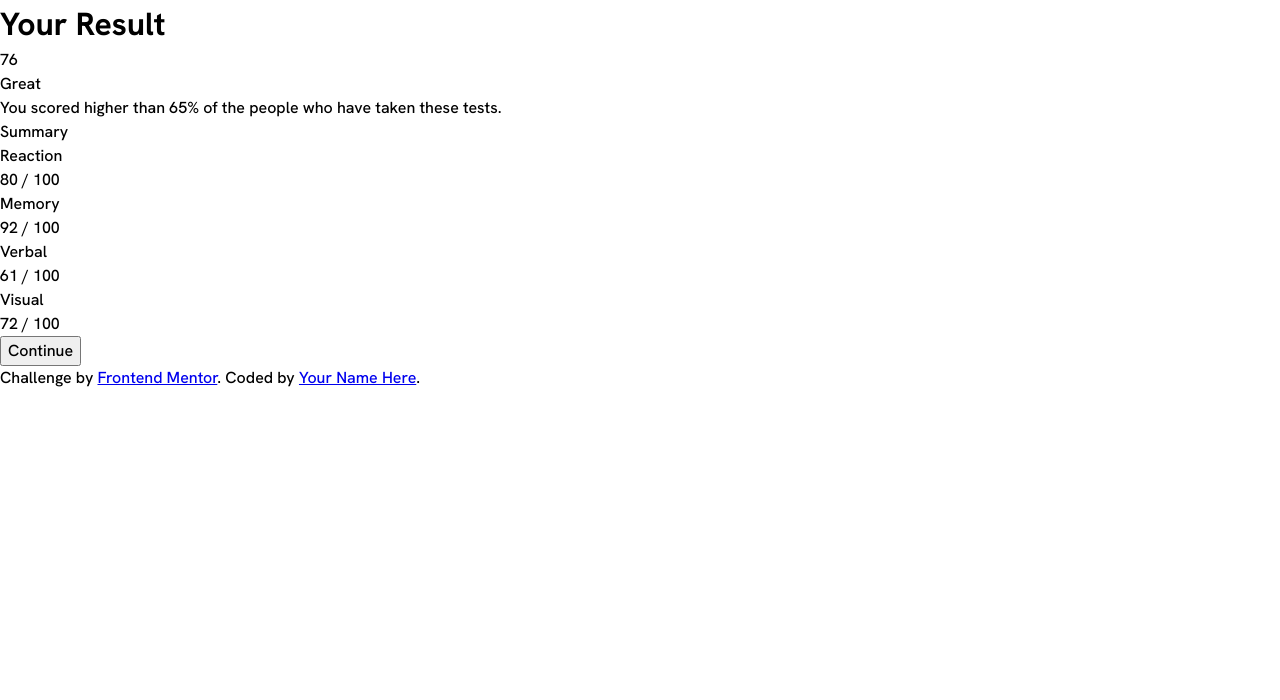
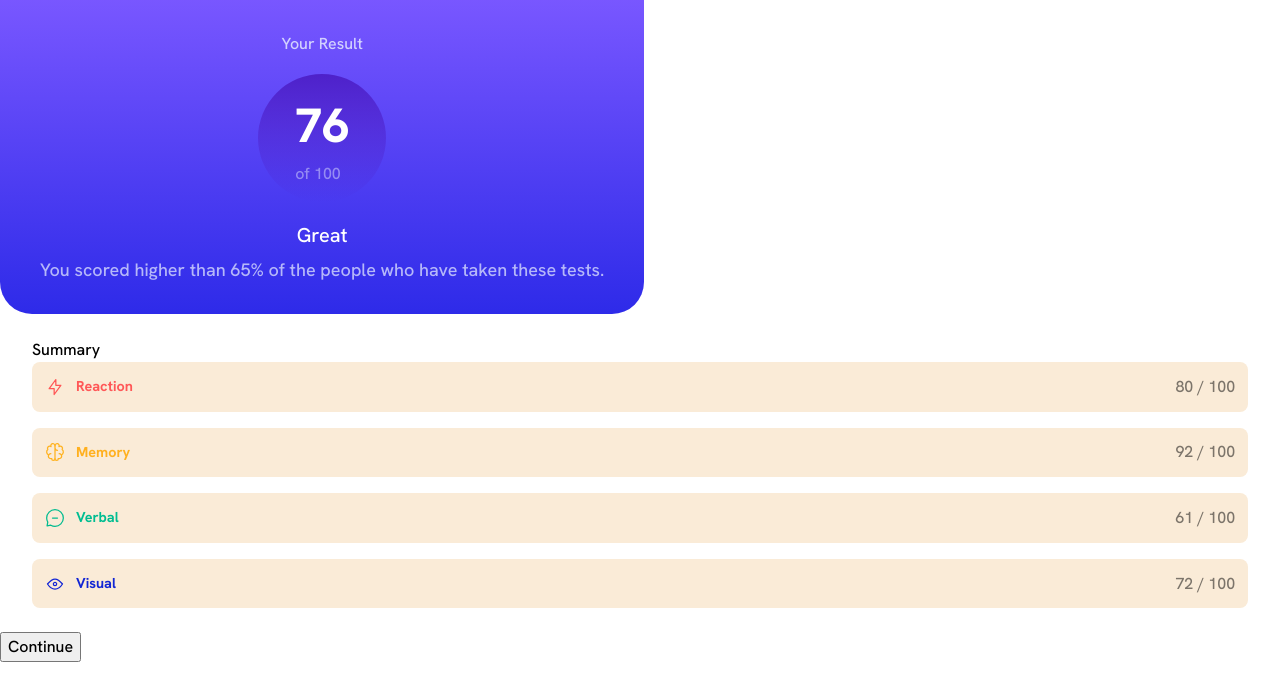
Before and after one commit to millard2santos/results-summary-component, a plain HTML site: page index.html in a window 1280 px wide. Drawn offline with Linux system fonts and the light colour scheme.

Commit message:
summary section

```diff
--- a/index.html
+++ b/index.html
@@ -18,45 +18,76 @@
 
 <body>
 
+  <section class="main">
     <h1>Your Result</h1>
     <div class="score">
       <p class="actual__score">76</p>
-    <p class="max__score"></p>
+      <p class="total__score"> of 100</p>
     </div>
 
     <div class="info">
       <p class="state">Great</p>
       <p class="state__info"> You scored higher than 65% of the people who have taken these tests.</p>
     </div>
+  </section>
 
   <section class="results">
     <p class="summary">Summary</p>
 
 
+    <article class="hold__results">
       <div class="category">
+        <div class="flex_split">
+          <svg xmlns="http://www.w3.org/2000/svg" width="20" height="20" fill="none" viewBox="0 0 20 20">
+            <path stroke="#F55" stroke-linecap="round" stroke-linejoin="round" stroke-width="1.25"
+              d="M10.833 8.333V2.5l-6.666 9.167h5V17.5l6.666-9.167h-5Z" />
+          </svg>
           <p class="category__name">Reaction</p>
+        </div>
         <p class="category__result"><span>80</span> / 100</p>
       </div>
       <div class="category">
+        <div class="flex_split">
+          <svg xmlns="http://www.w3.org/2000/svg" width="20" height="20" fill="none" viewBox="0 0 20 20">
+            <path stroke="#FFB21E" stroke-linecap="round" stroke-linejoin="round" stroke-width="1.25"
+              d="M5.833 11.667a2.5 2.5 0 1 0 .834 4.858" />
+            <path stroke="#FFB21E" stroke-linecap="round" stroke-linejoin="round" stroke-width="1.25"
+              d="M3.553 13.004a3.333 3.333 0 0 1-.728-5.53m.025-.067a2.083 2.083 0 0 1 2.983-2.824m.199.054A2.083 2.083 0 1 1 10 3.75v12.917a1.667 1.667 0 0 1-3.333 0M10 5.833a2.5 2.5 0 0 0 2.5 2.5m1.667 3.334a2.5 2.5 0 1 1-.834 4.858" />
+            <path stroke="#FFB21E" stroke-linecap="round" stroke-linejoin="round" stroke-width="1.25"
+              d="M16.447 13.004a3.334 3.334 0 0 0 .728-5.53m-.025-.067a2.083 2.083 0 0 0-2.983-2.824M10 3.75a2.085 2.085 0 0 1 2.538-2.033 2.084 2.084 0 0 1 1.43 2.92m-.635 12.03a1.667 1.667 0 0 1-3.333 0" />
+          </svg>
           <p class="category__name">Memory</p>
+        </div>
         <p class="category__result"><span>92</span> / 100</p>
       </div>
       <div class="category">
+        <div class="flex_split">
+          <svg xmlns="http://www.w3.org/2000/svg" width="20" height="20" fill="none" viewBox="0 0 20 20">
+            <path stroke="#00BB8F" stroke-linecap="round" stroke-linejoin="round" stroke-width="1.25"
+              d="M7.5 10h5M10 18.333A8.333 8.333 0 1 0 1.667 10c0 1.518.406 2.942 1.115 4.167l-.699 3.75 3.75-.699A8.295 8.295 0 0 0 10 18.333Z" />
+          </svg>
           <p class="category__name">Verbal</p>
+        </div>
         <p class="category__result"><span>61</span> / 100</p>
       </div>
       <div class="category">
+        <div class="flex_split">
+          <svg xmlns="http://www.w3.org/2000/svg" width="20" height="20" fill="none" viewBox="0 0 20 20">
+            <path stroke="#1125D6" stroke-linecap="round" stroke-linejoin="round" stroke-width="1.25"
+              d="M10 11.667a1.667 1.667 0 1 0 0-3.334 1.667 1.667 0 0 0 0 3.334Z" />
+            <path stroke="#1125D6" stroke-linecap="round" stroke-linejoin="round" stroke-width="1.25"
+              d="M17.5 10c-1.574 2.492-4.402 5-7.5 5s-5.926-2.508-7.5-5C4.416 7.632 6.66 5 10 5s5.584 2.632 7.5 5Z" />
+          </svg>
           <p class="category__name">Visual</p>
+        </div>
         <p class="category__result"><span>72</span> / 100</p>
       </div>
+    </article>
   </section>
 
   <button class="button">Continue</button>
 
-  <div class="attribution">
-    Challenge by <a href="https://www.frontendmentor.io?ref=challenge" target="_blank">Frontend Mentor</a>.
-    Coded by <a href="#">Your Name Here</a>.
-  </div>
+
 </body>
 
 </html>
--- a/style.css
+++ b/style.css
@@ -1,21 +1,27 @@
 /*
   1. Use a more-intuitive box-sizing model.
 */
-*, *::before, *::after {
+*,
+*::before,
+*::after {
   box-sizing: border-box;
 }
+
 /*
     2. Remove default margin
   */
 * {
   margin: 0;
 }
+
 /*
     3. Allow percentage-based heights in the application
   */
-  html, body {
+html,
+body {
   height: 100%;
 }
+
 /*
     Typographic tweaks!
     4. Add accessible line-height
@@ -25,33 +31,49 @@
   line-height: 1.5;
   -webkit-font-smoothing: antialiased;
 }
+
 /*
     6. Improve media defaults
   */
-  img, picture, video, canvas, svg {
+img,
+picture,
+video,
+canvas,
+svg {
   display: block;
   max-width: 100%;
 }
+
 /*
     7. Remove built-in form typography styles
   */
-  input, button, textarea, select {
+input,
+button,
+textarea,
+select {
   font: inherit;
 }
+
 /*
     8. Avoid text overflows
   */
-  p, h1, h2, h3, h4, h5, h6 {
+p,
+h1,
+h2,
+h3,
+h4,
+h5,
+h6 {
   overflow-wrap: break-word;
 }
 
-:root{
+:root {
 
   /* Main Colors */
   --light-red: hsl(0, 100%, 67%);
   --orange-yellow: hsl(39, 100%, 56%);
   --green-teal: hsl(166, 100%, 37%);
-    --cobalt blue: hsl(234, 85%, 45%);
+  --cobalt-blue: hsl(234, 85%, 45%);
 
 
   /* Gradients */
@@ -60,11 +82,11 @@
   --light-royal-blue: hsl(241, 81%, 54%);
 
   --violet-blue: hsla(256, 72%, 46%, 1);
-    --persian blue: hsla(241, 72%, 46%, 0);
+  --persian-blue: hsla(241, 72%, 46%, 0);
 
   /* Neutral Colors */
 
-    --pale-blue : hsl(221, 100%, 96%);
+  --pale-blue: hsl(222, 100%, 96%);
   --light-lavender: hsl(241, 100%, 89%);
   --dark-gray-blue: hsl(224, 30%, 27%);
 
@@ -79,5 +101,131 @@
 }
 
 body {
-   font-family: 'Hanken Grotesk', sans-serif;;
+  font-family: 'Hanken Grotesk', sans-serif;
+  background-color: white;
+
 }
+
+.main {
+  background: linear-gradient(180deg, var(--light-slate-blue), var(--light-royal-blue));
+  display: inline-flex;
+  flex-direction: column;
+  justify-content: space-between;
+  align-items: center;
+  gap: 1.125rem;
+  padding: 2rem 2.5rem;
+  border-radius: 0 0 2rem 2rem;
+}
+
+h1 {
+  font-size: 1rem;
+  font-weight: var(--font-medium);
+  color: var(--pale-blue);
+  opacity: .8;
+}
+
+.score {
+  background: linear-gradient(180deg, var(--violet-blue), var(--persian-blue));
+  width: 8rem;
+  display: grid;
+  place-content: center;
+  aspect-ratio: 1 / 1;
+  border-radius: 50%;
+}
+
+.actual__score {
+  font-weight: var(--font-superbold);
+  font-size: 3rem;
+  color: white;
+  line-break: auto;
+}
+
+.total__score {
+  color: var(--pale-blue);
+  opacity: .45;
+}
+
+
+.info {
+  display: flex;
+  flex-direction: column;
+  align-items: center;
+
+}
+
+.state {
+  font-size: 1.25rem;
+  color: white;
+  margin-bottom: 0.5rem;
+}
+
+.state__info {
+  text-align: center;
+  font-size: var(--fontsize-para);
+  color: var(--pale-blue);
+  line-height: 1.5rem;
+  opacity: .7;
+}
+
+
+
+/* RESULTS SECTION  */
+
+.results {
+  padding: 1.5rem 2rem;
+}
+
+.hold__results {
+  display: flex;
+  flex-direction: column;
+  gap: 1rem
+}
+
+.category {
+  display: flex;
+  justify-content: space-between;
+  align-items: center;
+  background-color: antiquewhite;
+  padding: 0.8rem;
+  border-radius: 0.5rem;
+}
+
+.flex_split{
+  display: flex;
+  gap: 0.7rem;
+  align-items: center;
+}
+
+.category:nth-of-type(1) .category__name {
+  color: var(--light-red);
+  font-weight: var(--font-bold);
+  font-size: 0.9rem;
+}
+
+.category:nth-of-type(2) .category__name {
+  color: var(--orange-yellow);
+  font-weight: var(--font-bold);
+  font-size: 0.9rem;
+}
+
+.category:nth-of-type(3) .category__name {
+  color: var(--green-teal);
+  font-weight: var(--font-bold);
+  font-size: 0.9rem;
+}
+
+.category:nth-of-type(4) .category__name {
+  color: var(--cobalt-blue);
+  font-weight: var(--font-bold);
+  font-size: 0.9rem;
+}
+
+.category__result {
+  opacity: 0.5;
+  font-weight: var(--font-medium);
+}
+
+.category__resukt span {
+  color: var(--dark-gray-blue);
+  font-weight: var(--font-bold);
+}
```
Lines whose indentation alone changed are shown as unchanged.
